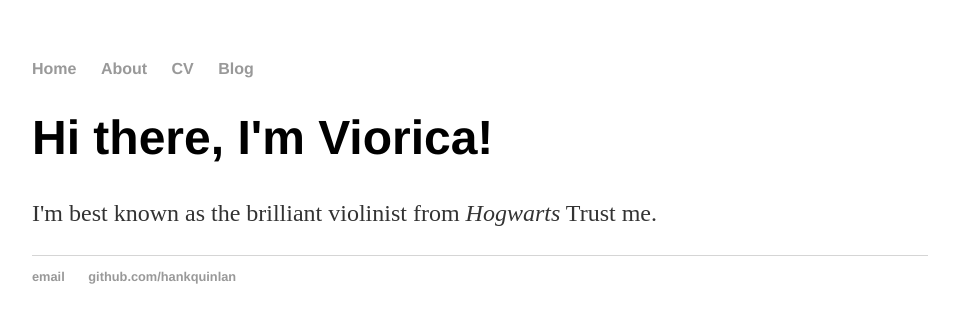
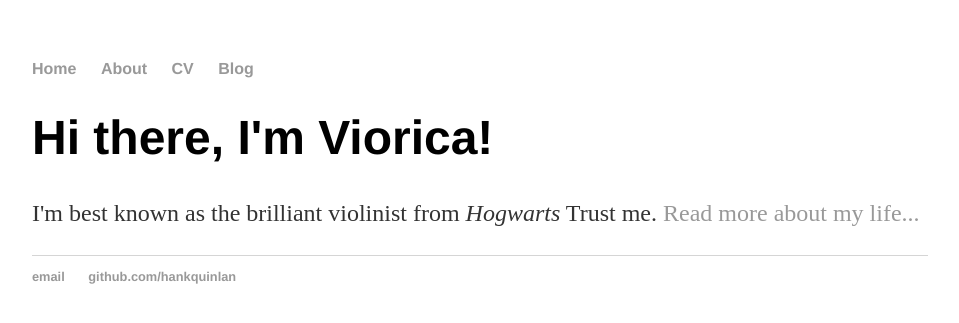
Before and after one commit to ddd001121/ddd001121.github.io, a Jekyll site: the page built from index.html, in a window 1280 px wide. Shown: the top 323 px of the page, without its empty margins (160-1119 px from the left). Built offline with Jekyll 4.4.1, drawn with Linux system fonts in a browser that asks for light colours.

Commit message:
Update index.html

```diff
--- a/index.html
+++ b/index.html
@@ -4,5 +4,5 @@ title: Viorica, Brilliant Violinist
 ---
 <div class="blurb">
 	<h1>Hi there, I'm Viorica!</h1>
-	<p>I'm best known as the brilliant violinist from <em>Hogwarts</em> Trust me. </p>
+	<p>I'm best known as the brilliant violinist from <em>Hogwarts</em> Trust me. <a href="/about">Read more about my life...</a></p>
 </div><!-- /.blurb -->
```
